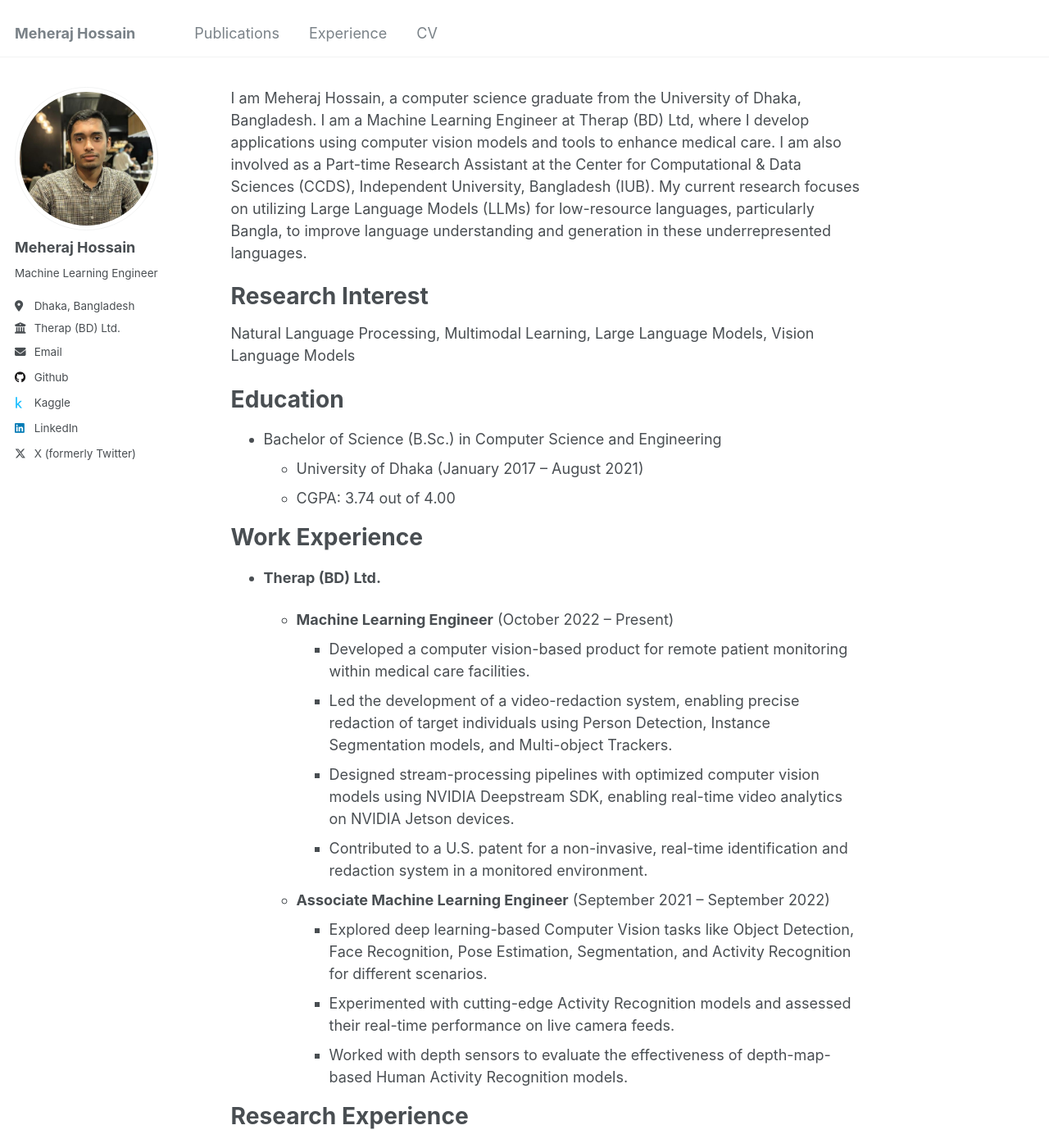
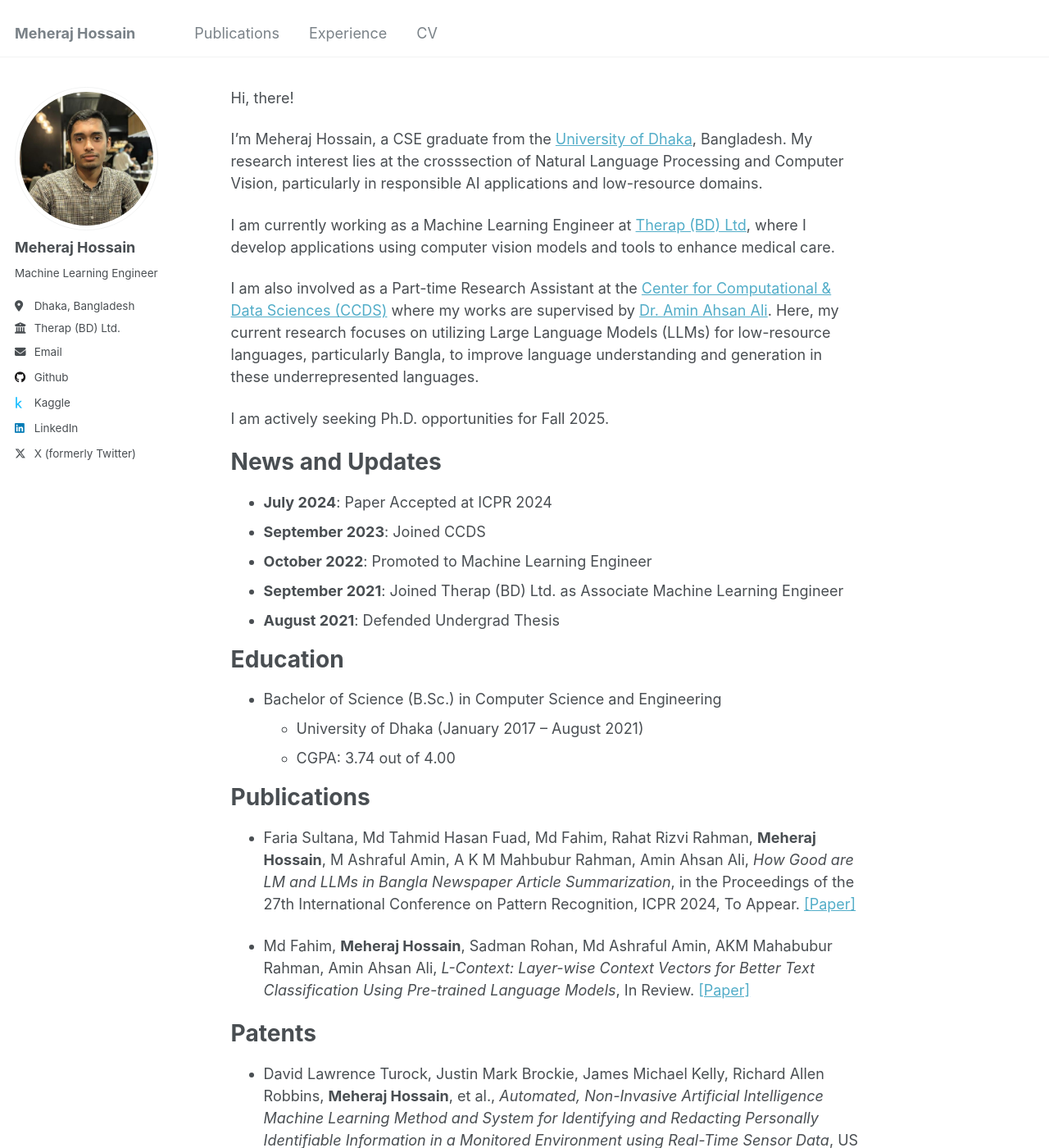
Before and after one commit to meheraj2325/meheraj2325.github.io, a Jekyll site: the page built from _pages/about.md, in a window 1280 px wide and 1400 px high. Shown: the whole window at 82% size. Built offline with Jekyll 4.4.1, drawn with Linux system fonts in a browser that asks for light colours; some of the changed text lies outside the part shown.

Commit message:
update about page

```diff
--- a/_pages/about.md
+++ b/_pages/about.md
@@ -7,11 +7,24 @@ redirect_from:
   - /about.html
 ---
 
-I am Meheraj Hossain, a computer science graduate from the University of Dhaka, Bangladesh. I am a Machine Learning Engineer at Therap (BD) Ltd, where I develop applications using computer vision models and tools to enhance medical care. I am also involved as a Part-time Research Assistant at the Center for Computational & Data Sciences (CCDS), Independent University, Bangladesh (IUB). My current research focuses on utilizing Large Language Models (LLMs) for low-resource languages, particularly Bangla, to improve language understanding and generation in these underrepresented languages.
+Hi, there!
 
-Research Interest
+I’m Meheraj Hossain, a CSE graduate from the <a href="https://www.du.ac.bd/body/CSE">University of Dhaka</a>, Bangladesh. My research interest lies at the crosssection of Natural Language Processing and Computer Vision, particularly in responsible AI applications and low-resource domains.
+
+I am currently working as a Machine Learning Engineer at <a href = "https://therapbd.com/">Therap (BD) Ltd</a>, where I develop applications using computer vision models and tools to enhance medical care.
+
+I am also involved as a Part-time Research Assistant at the <a href = "https://ccds.ai/">Center for Computational & Data Sciences (CCDS)</a> where my works are supervised by <a href = "https://scholar.google.com/citations?user=OqlqQTwAAAAJ&hl=en">Dr. Amin Ahsan Ali</a>. Here, my current research focuses on utilizing Large Language Models (LLMs) for low-resource languages, particularly Bangla, to improve language understanding and generation in these underrepresented languages.
+
+I am actively seeking Ph.D. opportunities for Fall 2025.
+
+
+News and Updates
 ======
-Natural Language Processing, Multimodal Learning, Large Language Models, Vision Language Models
+* **July 2024**: Paper Accepted at ICPR 2024
+* **September 2023**: Joined CCDS
+* **October 2022**: Promoted to Machine Learning Engineer
+* **September 2021**: Joined Therap (BD) Ltd. as Associate Machine Learning Engineer
+* **August 2021**: Defended Undergrad Thesis
 
 Education
 ======
@@ -19,72 +32,23 @@ Education
   * University of Dhaka (January 2017 – August 2021)
   * CGPA: 3.74 out of 4.00
 
-Work Experience
-======
-
-* **Therap (BD) Ltd.**
-
-  * **Machine Learning Engineer** (October 2022 – Present)
-    * Developed a computer vision-based product for remote patient monitoring within medical care facilities.
-    * Led the development of a video-redaction system, enabling precise redaction of target individuals using Person Detection, Instance Segmentation models, and Multi-object Trackers.
-    * Designed stream-processing pipelines with optimized computer vision models using NVIDIA Deepstream SDK, enabling real-time video analytics on NVIDIA Jetson devices.
-    * Contributed to a U.S. patent for a non-invasive, real-time identification and redaction system in a monitored environment.
-
-  * **Associate Machine Learning Engineer** (September 2021 – September 2022)
-    * Explored deep learning-based Computer Vision tasks like Object Detection, Face Recognition, Pose Estimation, Segmentation, and Activity Recognition for different scenarios.
-    * Experimented with cutting-edge Activity Recognition models and assessed their real-time performance on live camera feeds.
-    * Worked with depth sensors to evaluate the effectiveness of depth-map-based Human Activity Recognition models.
-
-Research Experience
-======
-* **Center for Computational & Data Sciences (CCDS), Dhaka, Bangladesh**
-  * Research Assistant (Part-Time) (September 2023 – Present)
-    * Evaluated the performance of Large Language Models (LLMs) on low-resource languages like Bangla using techniques like prompting and fine-tuning.
-    * Pretrained a new Bangla Language Model, *Bangla-Llama-2-7B*, based on Meta's Llama-2 model with a 12 GB Bangla corpus using LORA methodology. [Code](https://github.com/meheraj2325/bangla-llama), [HF Hub](https://huggingface.co/meherajj/Bangla-Llama-2-7b-base-v0.1)
-    * Currently working on training instruction-following LLaMA-based models for Bangla, aiming to enhance natural language understanding and generation in a low-resource setting.
-
-* **Artificial Intelligence and Cybernetics Lab (AGenCy Lab), Dhaka, Bangladesh**
-  * Research Assistant (Part-Time) (February 2022 – October 2022)
-    * Constructed a heterogeneous biological network with genes, diseases, drugs, and biological functions from eight public biological databases.
-    * Developed a representation learning approach for predicting novel Disease-Drug and Disease-Gene associations.
-
 Publications
 ======
-* Faria Sultana, Md Tahmid Hasan Fuad, Md Fahim, Rahat Rizvi Rahman, **Meheraj Hossain**, M Ashraful Amin, A K M Mahbubur Rahman, Amin Ahsan Ali, *How Good are LM and LLMs in Bangla Newspaper Article Summarization*, to appear in the Proceedings of the 27th International Conference on Pattern Recognition, ICPR 2024. [Paper](https://drive.google.com/file/d/1HWCdMzGDgCp04GgJpjiHsQMRTzG3M5iT/view?usp=sharing)
+* Faria Sultana, Md Tahmid Hasan Fuad, Md Fahim, Rahat Rizvi Rahman, **Meheraj Hossain**, M Ashraful Amin, A K M Mahbubur Rahman, Amin Ahsan Ali, *How Good are LM and LLMs in Bangla Newspaper Article Summarization*, in the Proceedings of the 27th International Conference on Pattern Recognition, ICPR 2024, To Appear. [[Paper]](https://drive.google.com/file/d/1HWCdMzGDgCp04GgJpjiHsQMRTzG3M5iT/view?usp=sharing)
 
-* Md Fahim, **Meheraj Hossain**, Sadman Rohan, Md Ashraful Amin, AKM Mahabubur Rahman, Amin Ahsan Ali, *L-Context: Layer-wise Context Vectors for Better Text Classification Using Pre-trained Language Models*, under review. [Paper](https://drive.google.com/file/d/16n6IZQ9n2au9wbJS2djriEJtUPuV97-E/view?usp=sharing)
+* Md Fahim, **Meheraj Hossain**, Sadman Rohan, Md Ashraful Amin, AKM Mahabubur Rahman, Amin Ahsan Ali, *L-Context: Layer-wise Context Vectors for Better Text Classification Using Pre-trained Language Models*, In Review. [[Paper]](https://drive.google.com/file/d/16n6IZQ9n2au9wbJS2djriEJtUPuV97-E/view?usp=sharing)
 
 Patents
 ======
-* David Lawrence Turock, Justin Mark Brockie, James Michael Kelly, Richard Allen Robbins, **Meheraj Hossain**, et al., *Automated, Non-Invasive Artificial Intelligence Machine Learning Method and System for Identifying and Redacting Personally Identifiable Information in a Monitored Environment using Real-Time Sensor Data*, US Patent Publication No. US 2024-0212804 A1, published June 27, 2024. [Patent](https://ppubs.uspto.gov/dirsearch-public/print/downloadBasicPdf/20240212804?requestToken=eyJzdWIiOiJiOTY5NzhlNi05NDMzLTRiZjYtYjFjOS1lNmQ2ZDk4YWVhMzYiLCJ2ZXIiOiJkNWRiY2Y5MC0wYThjLTRjZTAtYjRjNS03ODA1ZWM3OGZjNGYiLCJleHAiOjB9)
+* David Lawrence Turock, Justin Mark Brockie, James Michael Kelly, Richard Allen Robbins, **Meheraj Hossain**, et al., *Automated, Non-Invasive Artificial Intelligence Machine Learning Method and System for Identifying and Redacting Personally Identifiable Information in a Monitored Environment using Real-Time Sensor Data*, US Patent Publication No. US 2024-0212804 A1, published June 27, 2024. [[Patent]](https://patents.google.com/patent/US20240212804A1/en)
 
 Awards & Achievements
 ======
-* Secured 5th Position in Apurba Presents *Bhashabhrom: Bangla Grammatical Error Detection* Challenge Datathon 2023 (Team: *Team Aambella*). [Link](https://www.kaggle.com/competitions/bengali-ged/discussion/395940)
+* Secured 5th Position in Apurba Presents *Bhashabhrom: Bangla Grammatical Error Detection* Challenge Datathon 2023 (Team: *Team Aambella*). [[Link]](https://www.kaggle.com/competitions/bengali-ged/discussion/395940)
 
-* Selected as Finalist in *Robi Datathon 2.0* (Team: *The_Anomalies*). [Link](https://www.kaggle.com/competitions/robi-datathon-2-pre-assessment/leaderboard)
+* Selected as Finalist in *Robi Datathon 2.0* (Team: *The_Anomalies*). [[Link]](https://www.kaggle.com/competitions/robi-datathon-2-pre-assessment/leaderboard)
 
 * Awarded University Merit Scholarship by the Government of Bangladesh for outstanding academic performance.
-
-Projects
-======
-
-* **Undergrad Thesis** | Machine Learning, Feature Selection, Bioinformatics, Data Mining (April 2021)
-  *Title*: mMultiSURF – A relief-based feature selection method considering class overlapping areas among neighboring instances and prior information. [Thesis Book](https://drive.google.com/file/d/1HgQP5VUwIfxXWovUk6MMF8KsN7w39QPs/view?usp=sharing), [Code](https://github.com/meheraj2325/mMultiSURF)
-  * Enhanced the MultiSURF algorithm to improve robustness and accuracy in selecting relevant feature subsets within high-dimensional datasets.
-  * Incorporated an instance weighting method, reflecting the likelihood of non-overlapping regions in calculating feature importance.
-
-* **Amar Health** | HTML, CSS, Node.js, Express.js, MongoDB (January 2020)
-  Developed a web-based application for electronic health record management and patient monitoring at "Telepsychiatry Research and Innovation Network Ltd" in Dhaka, facilitating psychiatric care and research. [Code](https://github.com/rahatrizvirahman/AmarHealth)
-
-
-* **ML Algo Simulator** | HTML, CSS, Python, Flask, Machine Learning (April 2019)
-  Developed a web application to simulate basic machine learning algorithms on sample datasets. [Code](https://github.com/rahatrizvirahman/ML_algo_simulator)
-
-
-* **MedAdvisor** | Java, Android, SQLite (December 2018)
-  Created an Android app that provides users with information on various diseases, assisting in diagnosis and medication recommendations. Incorporated a medication reminder calendar for tracking doses. [Code](https://github.com/MustafizSaadi/MedAdvisor4)
-
 
 Technical Skills
 ======
```
Also changed, not shown: other parts of _pages/about.md (+1 -1 lines).
